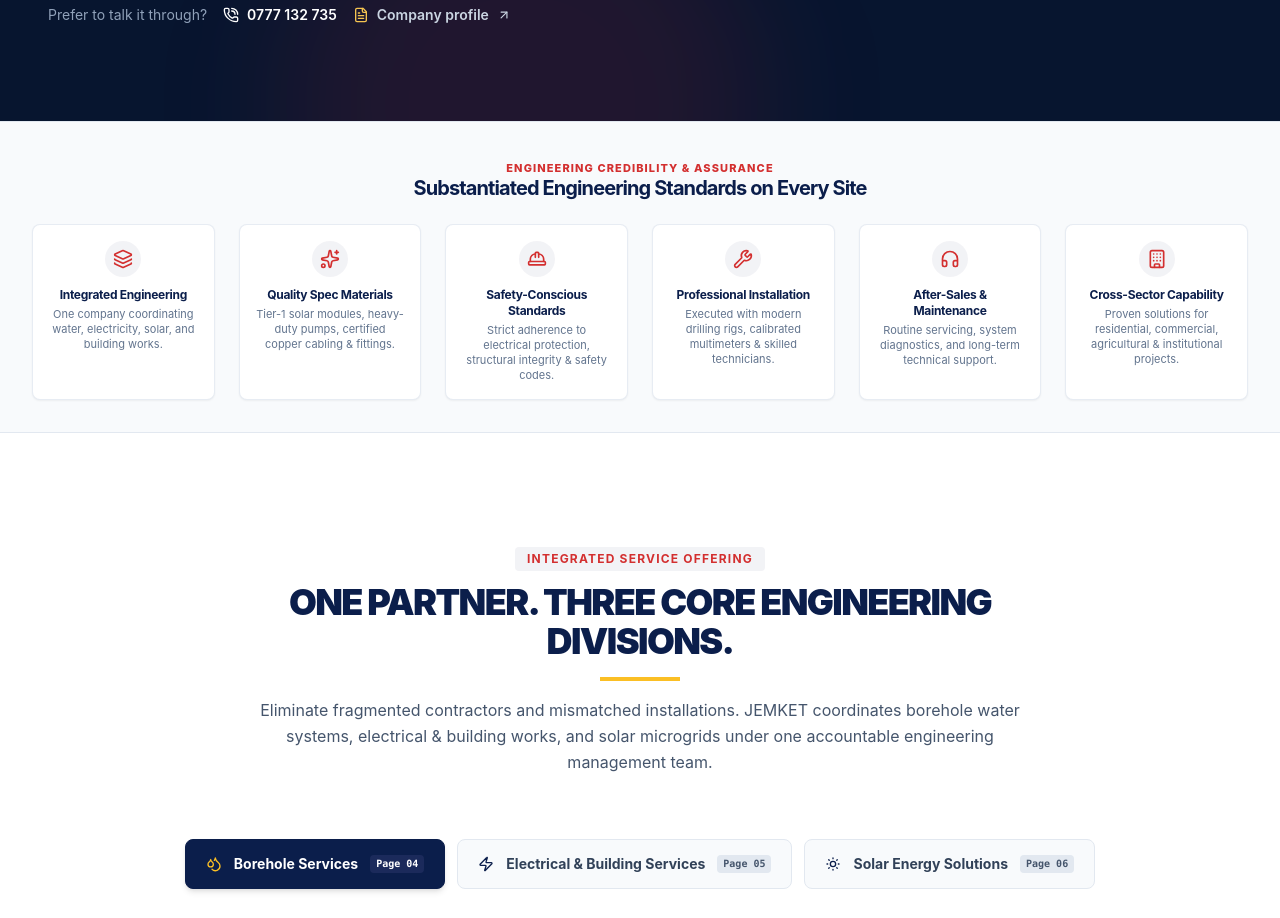
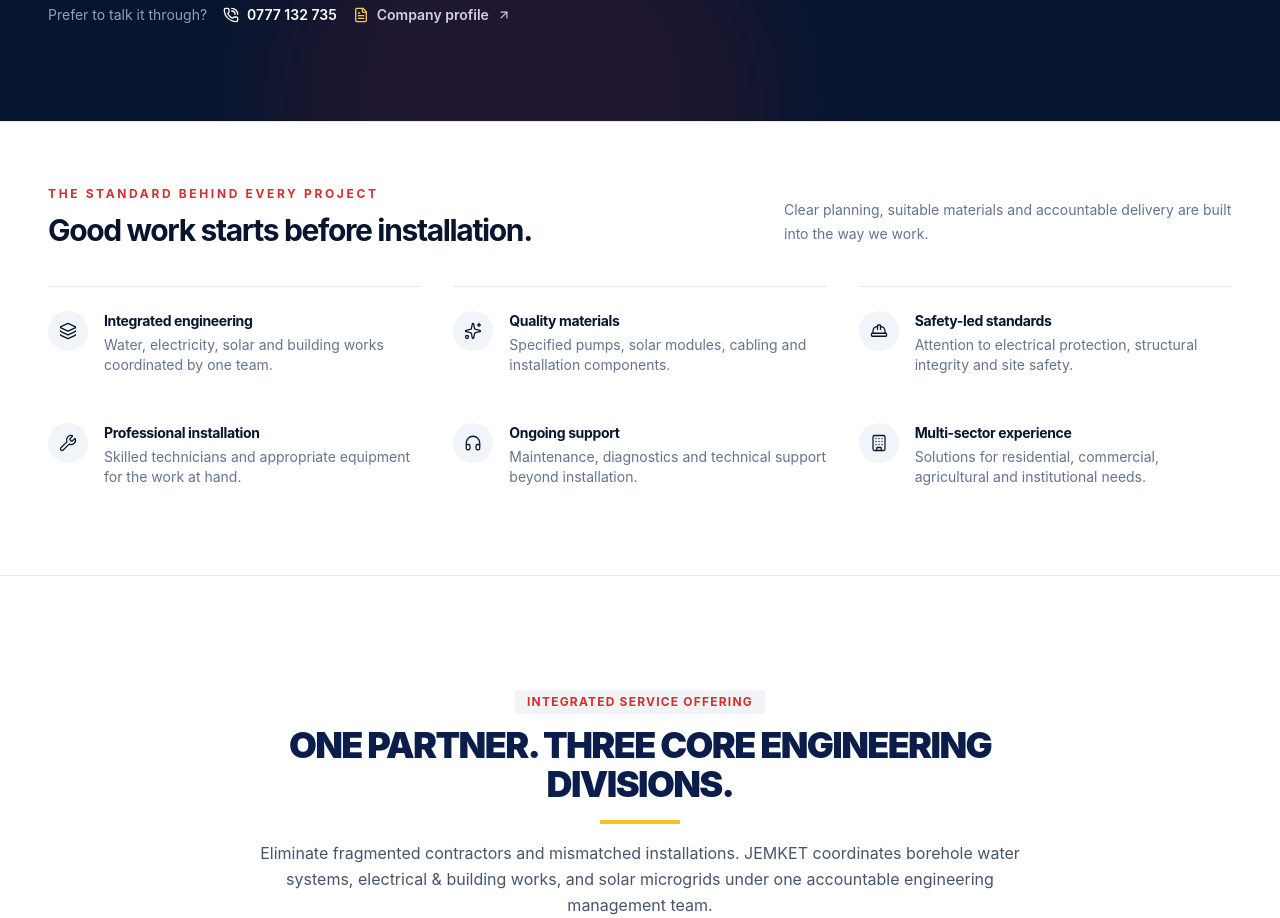
Before and after one commit to NateJ4y/Jemket, a React (Vite) app: page / in a window 1280 px wide. Shown: the part 800-1718 px from the top of the page. Built offline with nearby package versions, Linux system fonts and the light colour scheme.

Commit message:
Refine Jemket credibility section into a cleaner editorial grid

```diff
--- a/src/components/sections/TrustStrip.tsx
+++ b/src/components/sections/TrustStrip.tsx
@@ -12,65 +12,68 @@ export const TrustStrip: React.FC = () => {
   const credentials = [
     {
       icon: Layers,
-      title: 'Integrated Engineering',
-      description: 'One company coordinating water, electricity, solar, and building works.',
+      title: 'Integrated engineering',
+      description: 'Water, electricity, solar and building works coordinated by one team.',
     },
     {
       icon: Sparkles,
-      title: 'Quality Spec Materials',
-      description: 'Tier-1 solar modules, heavy-duty pumps, certified copper cabling & fittings.',
+      title: 'Quality materials',
+      description: 'Specified pumps, solar modules, cabling and installation components.',
     },
     {
       icon: HardHat,
-      title: 'Safety-Conscious Standards',
-      description: 'Strict adherence to electrical protection, structural integrity & safety codes.',
+      title: 'Safety-led standards',
+      description: 'Attention to electrical protection, structural integrity and site safety.',
     },
     {
       icon: Wrench,
-      title: 'Professional Installation',
-      description: 'Executed with modern drilling rigs, calibrated multimeters & skilled technicians.',
+      title: 'Professional installation',
+      description: 'Skilled technicians and appropriate equipment for the work at hand.',
     },
     {
       icon: HeadphonesIcon,
-      title: 'After-Sales & Maintenance',
-      description: 'Routine servicing, system diagnostics, and long-term technical support.',
+      title: 'Ongoing support',
+      description: 'Maintenance, diagnostics and technical support beyond installation.',
     },
     {
       icon: Building,
-      title: 'Cross-Sector Capability',
-      description: 'Proven solutions for residential, commercial, agricultural & institutional projects.',
+      title: 'Multi-sector experience',
+      description: 'Solutions for residential, commercial, agricultural and institutional needs.',
     },
   ];
 
   return (
-    <section className="bg-slate-50 border-y border-slate-200 py-8 relative">
-      <div className="max-w-7xl mx-auto px-4 sm:px-6 lg:px-8">
-        <div className="text-center max-w-2xl mx-auto mb-6">
-          <span className="text-[11px] font-extrabold uppercase tracking-widest text-[#D32F2F]">
-            ENGINEERING CREDIBILITY &amp; ASSURANCE
-          </span>
-          <h2 className="text-lg sm:text-xl font-bold text-[#0B1E4B]">
-            Substantiated Engineering Standards on Every Site
-          </h2>
+    <section className="border-y border-slate-200 bg-white py-12 sm:py-16">
+      <div className="mx-auto max-w-[1400px] px-5 sm:px-8 lg:px-12">
+        <div className="mb-8 flex flex-col gap-3 md:mb-10 md:flex-row md:items-end md:justify-between">
+          <div className="max-w-2xl">
+            <p className="mb-3 text-[10px] font-bold uppercase tracking-[0.22em] text-[#D32F2F] sm:text-xs">
+              The standard behind every project
+            </p>
+            <h2 className="text-2xl font-bold tracking-[-0.045em] text-[#07152F] sm:text-3xl">
+              Good work starts before installation.
+            </h2>
+          </div>
+          <p className="max-w-md text-sm leading-6 text-slate-500">
+            Clear planning, suitable materials and accountable delivery are built into the way we work.
+          </p>
         </div>
 
-        <div className="grid grid-cols-2 md:grid-cols-3 lg:grid-cols-6 gap-4 sm:gap-6">
+        <div className="grid grid-cols-1 gap-x-8 sm:grid-cols-2 lg:grid-cols-3">
           {credentials.map((item, idx) => {
             const Icon = item.icon;
             return (
               <div
-                key={idx}
-                className="p-4 rounded-lg bg-white border border-slate-200/80 shadow-xs hover:border-[#0B1E4B]/40 hover:shadow-sm transition-all text-center flex flex-col items-center"
+                key={item.title}
+                className={`group flex gap-4 border-t border-slate-200 py-5 sm:py-6 ${idx > 2 ? 'lg:border-t-0' : ''}`}
               >
-                <div className="w-9 h-9 rounded-full bg-[#0B1E4B]/5 flex items-center justify-center text-[#0B1E4B] mb-2.5">
-                  <Icon className="w-5 h-5 text-[#D32F2F]" />
+                <div className="flex h-10 w-10 shrink-0 items-center justify-center rounded-full bg-slate-100 text-[#07152F] transition-colors duration-300 group-hover:bg-[#07152F] group-hover:text-white">
+                  <Icon className="h-[18px] w-[18px]" strokeWidth={1.7} />
                 </div>
-                <h3 className="text-xs font-bold text-[#0B1E4B] mb-1">
-                  {item.title}
-                </h3>
-                <p className="text-[11px] text-slate-500 leading-snug">
-                  {item.description}
-                </p>
+                <div>
+                  <h3 className="mb-1 text-sm font-bold text-[#07152F]">{item.title}</h3>
+                  <p className="max-w-sm text-xs leading-5 text-slate-500 sm:text-sm">{item.description}</p>
+                </div>
               </div>
             );
           })}
```
